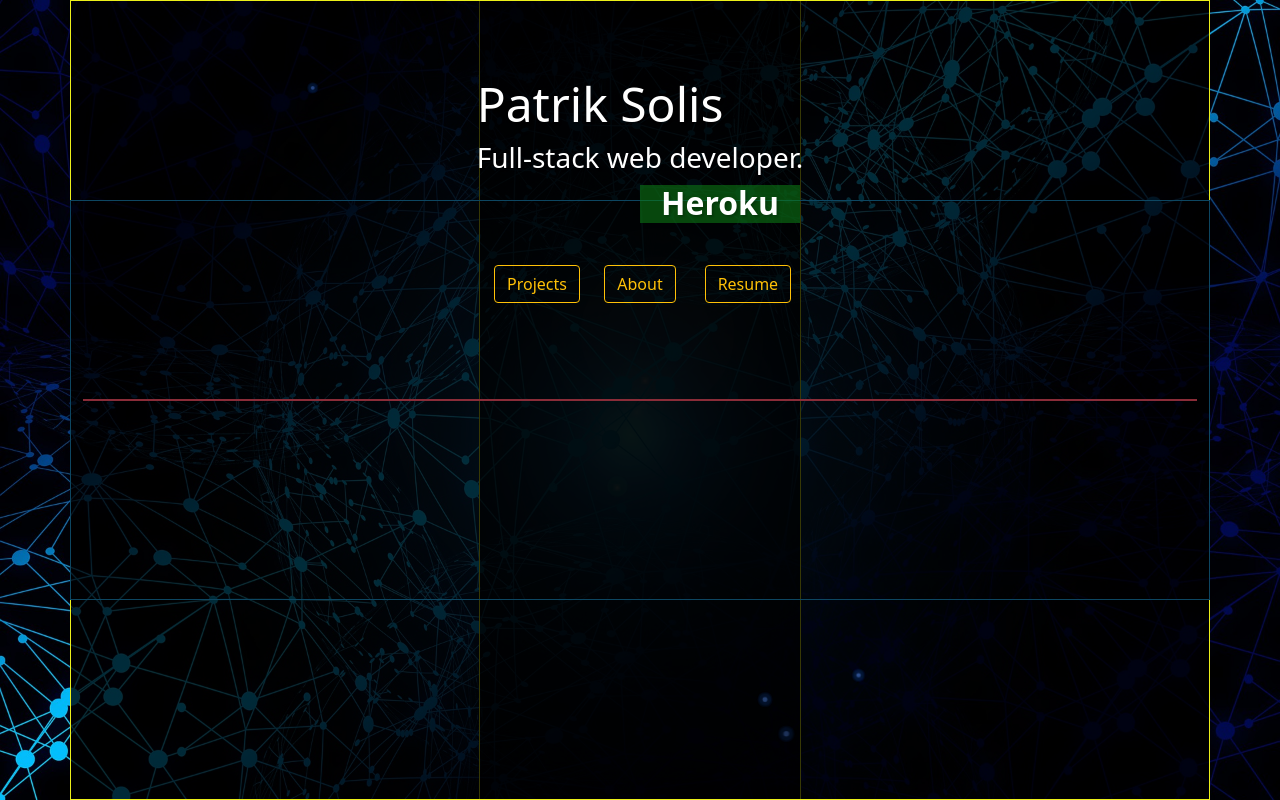
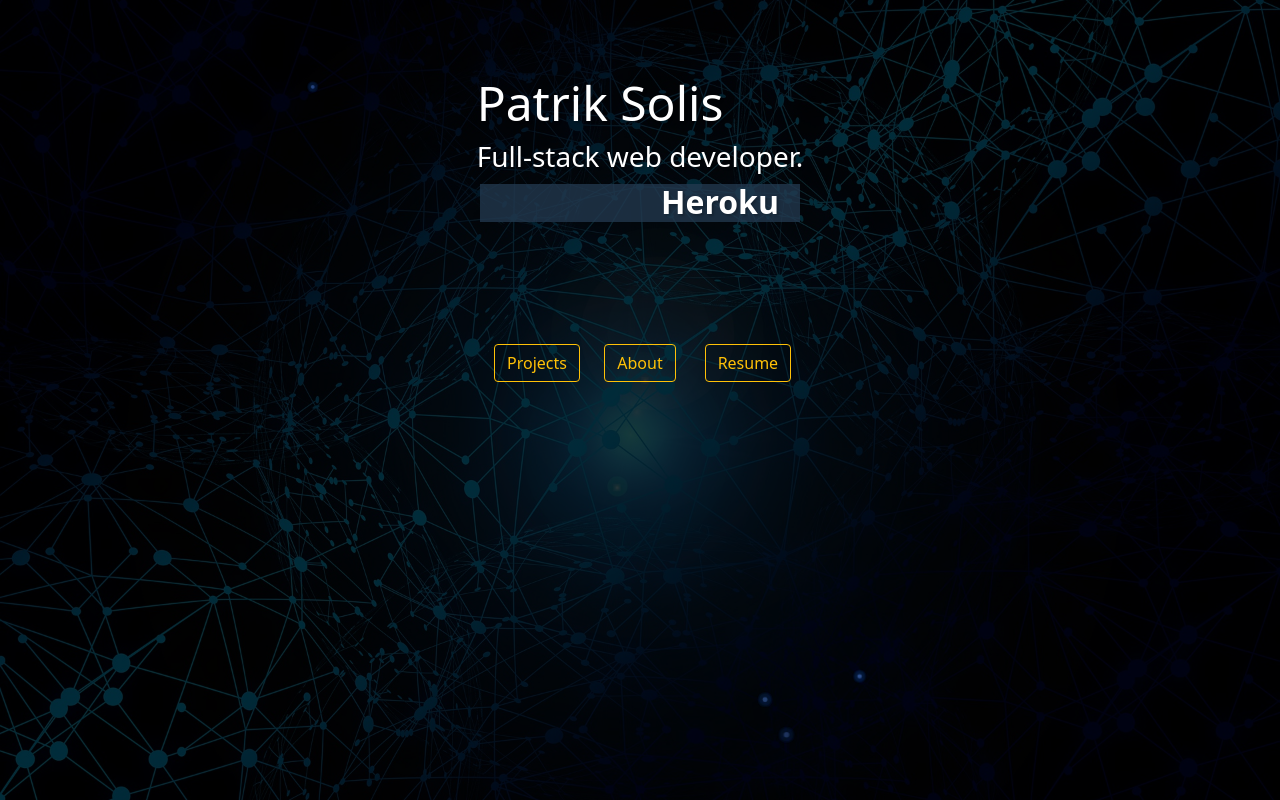
Before and after one commit to Ario124/Portfolio, a Django app: page / in a window 1280 px wide. Run offline with Django 3.2, Linux system fonts and the light colour scheme.

Commit message:
Added bg color to scroll text

```diff
--- a/base/templates/base/home.html
+++ b/base/templates/base/home.html
@@ -9,9 +9,9 @@
 
           <div class="d-flex justify-content-center align-items-center">
 
-            <div class="container effects_container2" style="border:1px solid rgb(236, 240, 25)";>
-            <div class="container effects_container3 align-items-center" style="border:1px solid rgb(13, 70, 97)";>
-              <div class="col" style="border:1px solid rgb(138, 44, 56)";>
+            <div class="effects_container2">
+            <div class="container effects_container3 align-items-center">
+              <div class="col">
               <span style="--size:2; --color:rgb(65, 94, 148);"></span>
               <span style="--size:3; --color:rgb(65, 94, 148);"></span>
               <span style="--size:4; --color:rgb(65, 94, 148);"></span>
@@ -24,7 +24,7 @@
             </div>
 
             <div class="main-container">
-              <div class="bg_filter col d-flex justify-content-center" style="border:1px solid rgb(236, 240, 25)";>
+              <div class="bg_filter col d-flex justify-content-center">
                 <!-- Name container -->
                 <div class="name_box">
                   <div class="d-flex align-items-center justify-content-center">
@@ -37,14 +37,20 @@
 
                 <div class="scroll_text_container">
                   <div class="scroller scrolling-words-container mt-2">
+                    <div class="scroll_text_bg">
+                      <!-- <h1 class="text-primary">hello</h1> -->
+                    </div>
                     <div class="text-center scrolling-words-box">
                       <ul>
                         {% for item in item_list %}
-                        <li class="{% cycle 'word_box_color' 'word_box_color2' %}">{{item}}</li>
+                        <li class="">{{item}}</li>
                         {% endfor %}
                       </ul>
                     </div>
                   </div>
+
+
+
             </div>
                     <!-- Buttons container -->
                   <div class="container buttons_container">
@@ -54,8 +60,9 @@
                       <div class="col-lg-4 pt-4" ><button type="button" class="btn btn-outline-warning">Resume</button></div>
                     </div>
                   </div>
+
+
           </div>
-
 
         </div>
     </div>
--- a/static/styles/style.css
+++ b/static/styles/style.css
@@ -33,7 +33,7 @@
 
 .bg_filter {
   height: 100vh;
-  background:rgb(0 0 0 / 65%);
+  /* background:rgb(0 0 0 / 65%); */
   animation-name: bg_filter;
   animation-duration: 20s;
   animation-iteration-count: infinite;
@@ -52,13 +52,18 @@
 }
 
 
+
+
+/*
+    //// CONTAINERS START////
+*/
+
 .scroll_text_container {
   margin-top: 11rem;
 }
 
-
 .buttons_container {
-  margin-top: 15rem;
+  margin-top: 20rem;
   position: absolute;
   width: 100%;
   display: flex;
@@ -66,6 +71,58 @@
   align-items: center;
   text-align: center;
 }
+
+.effects_container2 {
+  background: rgba(0 0 0 / 77%);
+  height: 100vh;
+  position: fixed;
+  width: 100%;
+  display: flex;
+  justify-content: center;
+  align-items: center;
+  /* border: 1px solid rgb(9, 68, 22); */
+  text-align: center;
+}
+
+.effects_container3 {
+  height: 50vh;
+  position: fixed;
+  width: 100%;
+  display: flex;
+  justify-content: center;
+  align-items: center;
+  text-align: center;
+}
+
+
+.scrolling-words-container {
+  display: flex;
+  align-items: center;
+  font-size: 2rem;
+  font-weight: 600;
+}
+
+.main-container {
+  height: 100vh;
+}
+
+
+/*
+    //// CONTAINERS END ////
+*/
+
+
+
+.scroll_text_bg {
+  background: rgb(36 58 80 / 77%);
+  height: 100vh;
+  position: absolute;
+  width: 100%;
+}
+
+
+
+
 
 
 span {
@@ -214,58 +271,6 @@
 }
 
 
-
-/* Testing containers for a stable ground to start with to properly align items inside */
-
-.main-container {
-  height: 100vh;
-}
-
-
-/* Darker filter on top of bg image & below main content so animations can be under filter */
-.effects_container2 {
-  background: rgba(0 0 0 / 77%);
-  height: 100vh;
-  position: fixed;
-  width: 100%;
-  display: flex;
-  justify-content: center;
-  align-items: center;
-  /* border: 1px solid rgb(9, 68, 22); */
-  text-align: center;
-}
-
-.effects_container3 {
-  height: 50vh;
-  position: fixed;
-  width: 100%;
-  display: flex;
-  justify-content: center;
-  align-items: center;
-  text-align: center;
-}
-
-
-.scrolling-words-container {
-  display: flex;
-  align-items: center;
-  font-size: 2rem;
-  font-weight: 600;
-}
-.scrolling-words-box {
-  height: 3rem;
-  margin: auto;
-  margin-right: -20%;
-  overflow: hidden;
-  width: 100%;
-  align-items: center;
-  justify-content: center;
-  display: flex;
-}
-
-
-
-
 .scrolling-words-box ul li {
   align-items: center;
   justify-content: flex-end;
@@ -280,13 +285,23 @@
   background: red;
 }
 .word_box_color2 {
-  background: rgba(12, 121, 21, 0.589);
+  background: rgba(10, 22, 133, 0.664);
+  /* filter: blur(35px); */
 }
 
 
 
+.scrolling-words-box {
+  height: 3rem;
+  margin: auto;
+  margin-right: -20%;
+  overflow: hidden;
+  width: 100%;
+  align-items: center;
+  justify-content: center;
+  display: flex;
+}
 
-/* Scroller styling */
 .scroller {
   height: 1.2em;
   line-height: 1.2em;
@@ -298,7 +313,6 @@
   position: absolute;
   top: 0;
   animation: slide 14s infinite;
-  /* font-weight: bold; */
 
 }
 
```
